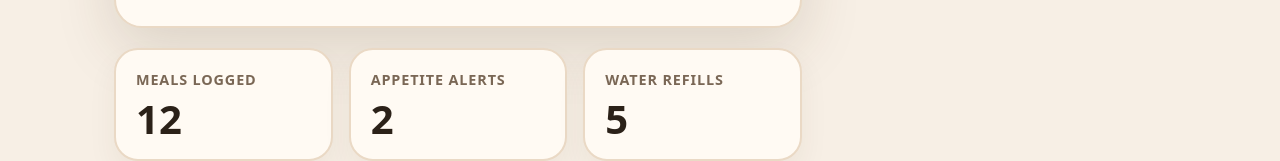
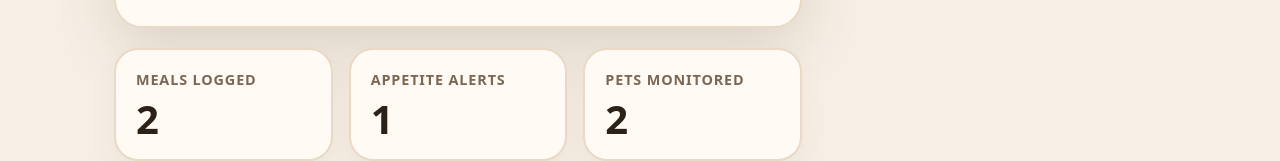
Before and after one commit to rtocastro/tummy-tracker, a React (Vite) app: page / in a window 1280 px wide. Shown: the part 657-818 px from the top of the page. Built offline with nearby package versions, Linux system fonts and the light colour scheme.

Commit message:
updated mealform and statsbar to show recent data

```diff
--- a/src/App.jsx
+++ b/src/App.jsx
@@ -13,16 +13,19 @@ import { pets as startingPets } from "./data/pets";
 const startingEntries = [
   {
     id: 1,
+    type: "meal",
     time: "8:12 AM",
     text: "Mochi finished breakfast.",
   },
   {
     id: 2,
+    type: "meal",
     time: "1:45 PM",
     text: "Bean skipped lunch.",
   },
   {
     id: 3,
+    type: "water",
     time: "4:20 PM",
     text: "Water bowl refilled.",
   },
@@ -62,7 +65,7 @@ function App() {
           <section>
             <Hero />
 
-            <StatsBar />
+            <StatsBar entries={entries} pets={pets} />
 
             <MealForm onAddEntry={handleAddEntry} />
 
--- a/src/components/MealForm.jsx
+++ b/src/components/MealForm.jsx
@@ -22,6 +22,7 @@ function MealForm({ onAddEntry }) {
 
 const newEntry = {
   id: Date.now(),
+  type: "meal",
   petName: formData.petName,
   mealType: formData.mealType,
   appetite: formData.appetite,
--- a/src/components/StatsBar.jsx
+++ b/src/components/StatsBar.jsx
@@ -1,39 +1,26 @@
-function StatsBar() {
+function StatsBar({ entries, pets }) {
+  const mealsLogged = entries.filter((entry) => entry.type === "meal").length;
+
+  const appetiteAlerts = pets.filter((pet) => pet.appetite === "Watch").length;
+
+  const petsMonitored = pets.length;
+
   return (
     <section className="stats-bar">
-
       <article className="stat-card">
-        <p className="stat-label">
-          Meals Logged
-        </p>
-
-        <h3>12</h3>
+        <p className="stat-label">Meals Logged</p>
+        <h3>{mealsLogged}</h3>
       </article>
 
       <article className="stat-card">
-        <p className="stat-label">
-          Appetite Alerts
-        </p>
-
-        <h3>2</h3>
+        <p className="stat-label">Appetite Alerts</p>
+        <h3>{appetiteAlerts}</h3>
       </article>
 
       <article className="stat-card">
-        <p className="stat-label">
-          Water Refills
-        </p>
-
-        <h3>5</h3>
+        <p className="stat-label">Pets Monitored</p>
+        <h3>{petsMonitored}</h3>
       </article>
-
-      <article className="stat-card">
-        <p className="stat-label">
-          Pets Monitored
-        </p>
-
-        <h3>4</h3>
-      </article>
-
     </section>
   );
 }
```
Lines whose indentation alone changed are shown as unchanged.
